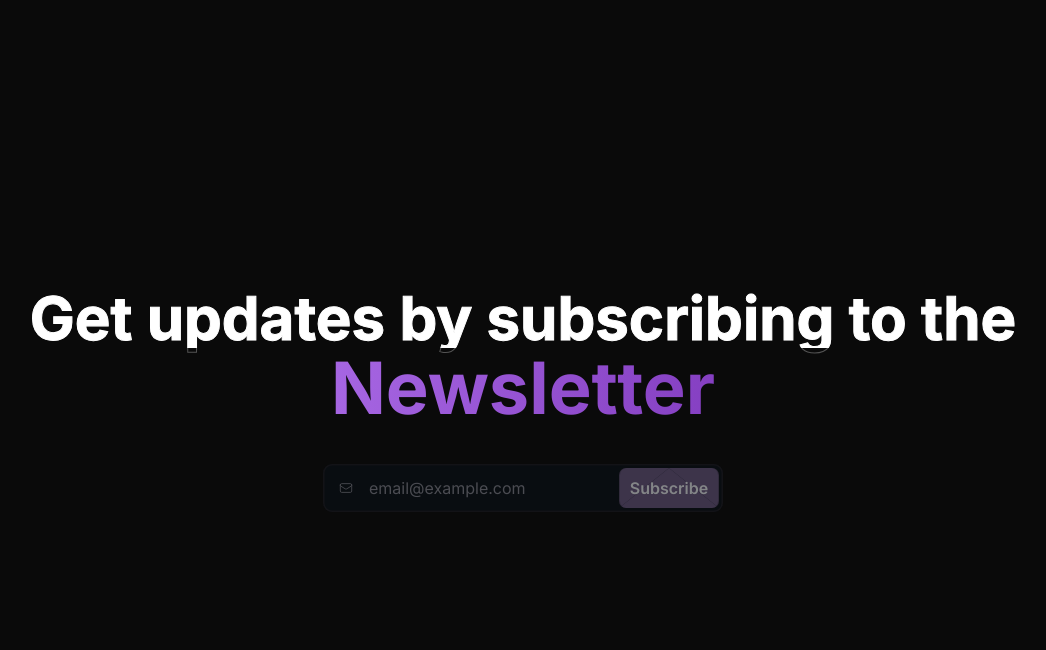
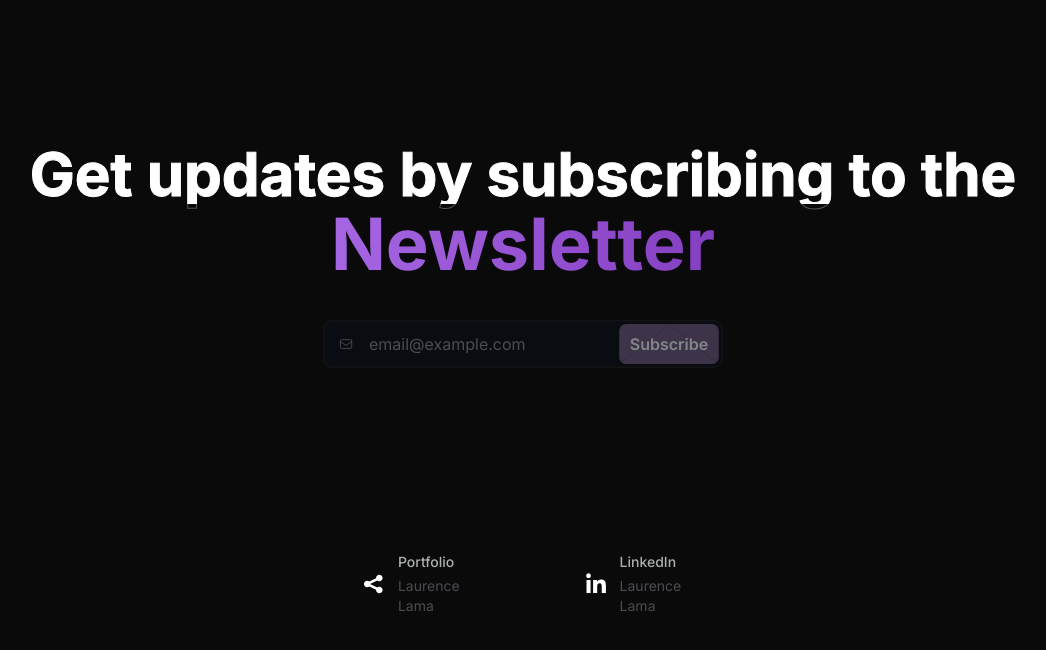
Before and after one commit to LaurenceLama/newsletter-app, a Next.js app: page / in a window 1280 px wide. Shown: the top 650 px of the page, without its empty margins (117-1163 px from the left). Built offline with nearby package versions, Linux system fonts and the light colour scheme.

Commit message:
Success/Error message and socials implemented, bug not debugged

```diff
--- a/app/api/addSubscription/route.ts
+++ b/app/api/addSubscription/route.ts
@@ -8,8 +8,6 @@ mailchimp.setConfig({
 export async function POST(request: Request) {
   const { email } = await request.json();
 
-  // console.log('email', email)
-
   if (!email) new Response(JSON.stringify({ error: "Email is required" }));
 
   try {
@@ -18,10 +16,46 @@ export async function POST(request: Request) {
       { email_address: email, status: "subscribed" }
     );
 
-    return new Response(JSON.stringify({ res }));
+    return new Response(JSON.stringify( res ));
   } catch (error: any) {
     return new Response(
       JSON.stringify({ error: JSON.parse(error.response.text) })
     );
   }
 }
+// import mailchimp from "@mailchimp/mailchimp_marketing";
+
+// mailchimp.setConfig({
+//   apiKey: process.env.MAILCHIMP_API_KEY,
+//   server: process.env.MAILCHIMP_API_SERVER,
+// });
+
+// export async function POST(request: Request) {
+//   const { email } = await request.json();
+
+//   if (!email) {
+//     return new Response(JSON.stringify({ error: "Email is required" }), {
+//       status: 400, // Bad Request
+//     });
+//   }
+
+//   try {
+//     const res = await mailchimp.lists.addListMember(
+//       process.env.MAILCHIMP_AUDIENCE_ID!,
+//       { email_address: email, status: "subscribed" }
+//     );
+
+//     return new Response(JSON.stringify({ res }), {
+//       status: 200, // Success
+//     });
+//   } catch (error: any) {
+//     console.error("Mailchimp error:", error);
+
+//     return new Response(
+//       JSON.stringify({ error: error.message || "Unknown error occurred" }),
+//       {
+//         status: error.status || 500, // Default to Internal Server Error
+//       }
+//     );
+//   }
+// }
--- a/app/page.tsx
+++ b/app/page.tsx
@@ -1,4 +1,5 @@
 import Newsletter from "@/components/Newsletter";
+import Socials from "@/components/Socials";
 
 export default function Home() {
   return (
@@ -9,7 +10,6 @@ export default function Home() {
         text-transparent duration-1000 bg-white cursor-default
         text-stroke animate-title sm:text-5xl md:text-6xl whitespace-nowrap
         bg-clip-text" >
-          {/* Text is not fully covered in white (like 2-3% black) pls fix */}
           Get updates by subscribing to the
         </h2>
           <h1 className="z-10 text-4xl font-bold text-center
@@ -18,7 +18,7 @@ export default function Home() {
          from-purple-400 to-purple-800 animate-fade-in-3">Newsletter</h1>
       </div>
       <Newsletter/>
-      {/* <Socials /> */}
+      <Socials />
     </main>
   );
 }
--- a/components/Newsletter.tsx
+++ b/components/Newsletter.tsx
@@ -5,6 +5,7 @@ import { FormEvent, useRef, useState } from "react";
 import { gsap } from "gsap";
 import { getPlaneKeyframes } from "@/lib/getPlaneKeyframes";
 import { getTrailsKeyframes } from "@/lib/getTrailsKeyframes";
+import { CheckIcon, XMarkIcon } from "@heroicons/react/24/solid";
 
 function Newsletter() {
   const [input, setInput] = useState("");
@@ -36,24 +37,43 @@ function Newsletter() {
     }
 
     // Post request
+    // const res = await fetch("/api/addSubscription", {
+    //   body: JSON.stringify({ email }),
+    //   headers: { "Content-Type": "application/json" },
+    //   method: "POST",
+    // });
+
+    // const data = await res.json();
+
+    // // console.log(data)
+
+    // if (data.error) {
+    //   setErrorMessage("You're already subscribed!");
+    //   setSuccessMessage(undefined);
+    //   return;
+    // }
+
+    // setSuccessMessage(data.res);
+    // setErrorMessage("");
     const res = await fetch('/api/addSubscription', {
       body: JSON.stringify({ email }),
       headers: { "Content-Type": "application/json" },
       method: "POST",
     });
 
-      const data = await res.json(); // bug alert idk why
+    const data = await res.json();
 
-      // if (data.error) {
-      //   // setErrorMessage("You're already subscribed!");
-      //   // setSuccessMessage(undefined);
-      //   console.log(data.error)
-      //   return;
-      // }
+    if (data.error) {
+      console.log(data.error);
+      return;
+    }
 
-      console.log(data)
-      // setSuccessMessage(data.res);
-      // setErrorMessage("");
+    console.log(await res.json());
+  };
+
+  const dismissMessages = () => {
+    setSuccessMessage(undefined);
+    setErrorMessage("");
   };
 
   return (
@@ -62,7 +82,6 @@ function Newsletter() {
         className="newsletter-form mt-10 animate-fade-in-3"
         onSubmit={handleSubmit}
       >
-        {" "}
         {/*do this: "onSubmit={e => handleSubmit}" to see this if you hover in e: "e: FormEvent<HTMLFormElement>", exclude "this part" */}
         <div
           className="group flex items-center gap-x-4 py-1 pl-4 pr-1 rounded-[9px]
@@ -112,6 +131,44 @@ function Newsletter() {
           </button>
         </div>
       </form>
+
+      <div className="relative">
+        {(successMessage || errorMessage) && (
+          <div
+            className="flex items-start space-x-2 bg-[#0A0E12]
+          shadow-outline-gray text-white rounded-[9px] py-4 px-6
+          animate-fade-bottom absolute"
+          >
+            <div
+              className="h-6 w-6 bg-[#1B2926] flex items-center
+            justify-center rounded-full border border-[#273130]
+            flex-shrink-0"
+            >
+              <CheckIcon className="h-4 w-4 text-[#81A89A]" />
+            </div>
+            <div className="text-xs sm:text-sm text-[#4B4C52]">
+              {successMessage ? (
+                <p>
+                  We&apos;ve added{" "}
+                  <span className="text-[#ADB0B1]">
+                    {successMessage.email_address}
+                  </span>{" "}
+                  to our waitlist. We&apos;ll let you know when we launch!
+                </p>
+              ) : (
+                <p>
+                  You are already added to our waitlist. We&apos;ll let you know
+                  when we launch!
+                </p>
+              )}
+            </div>
+            <XMarkIcon
+              className="h-5 w-5 cursor-pointer flex-shrink-0 text-[#4A4B55]"
+              onClick={dismissMessages}
+            />
+          </div>
+        )}
+      </div>
     </div>
   );
 }
--- /dev/null
+++ b/components/Socials.tsx
@@ -0,0 +1,31 @@
+import { socials } from "@/constants";
+import { SocialIcon } from "react-social-icons";
+
+function Socials() {
+  return (
+    <div className="flex items-center justify-center sm:gap-x-4 mt-28 md:w-[400px]">
+      {socials.map((social) => (
+        <div
+          key={social.id}
+          className="flex items-center justify-center flex-1 animate-fade-in-3 cursor-pointer group md:hover:shadow-outline-gray rounded-[9px] p-5 md:p-10 transition duration-200 ease-out"
+        >
+          <SocialIcon
+            url={social.url}
+            target="_blank"
+            fgColor="#FFF"
+            bgColor="transparent"
+            className="!h-16 !w-16"
+          />
+          <div className="text-xs sm:text-sm space-y-1">
+            <p className="text-[#ADB0B1] group-hover:text-white transition font-medium">
+              {social.name}
+            </p>
+            <p className="text-[#4B4C52]">{social.handle}</p>
+          </div>
+        </div>
+      ))}
+    </div>
+  );
+}
+
+export default Socials;
--- /dev/null
+++ b/constants.ts
@@ -0,0 +1,14 @@
+export const socials = [
+  {
+    id: 1,
+    name: "Portfolio",
+    url: "https://laurencelama.com/",
+    handle: "Laurence Lama",
+  },
+  {
+    id: 2,
+    name: "LinkedIn",
+    url: "https://www.linkedin.com/in/laurencelama/",
+    handle: "Laurence Lama",
+  },
+];
--- a/package.json
+++ b/package.json
@@ -14,7 +14,8 @@
     "gsap": "^3.12.5",
     "next": "14.2.4",
     "react": "^18",
-    "react-dom": "^18"
+    "react-dom": "^18",
+    "react-social-icons": "^6.16.0"
   },
   "devDependencies": {
     "@types/mailchimp__mailchimp_marketing": "^3.0.20",
```
Also changed, not shown: 1 other file (tests, documents, lock files or other folders). Lines whose indentation alone changed are shown as unchanged.
